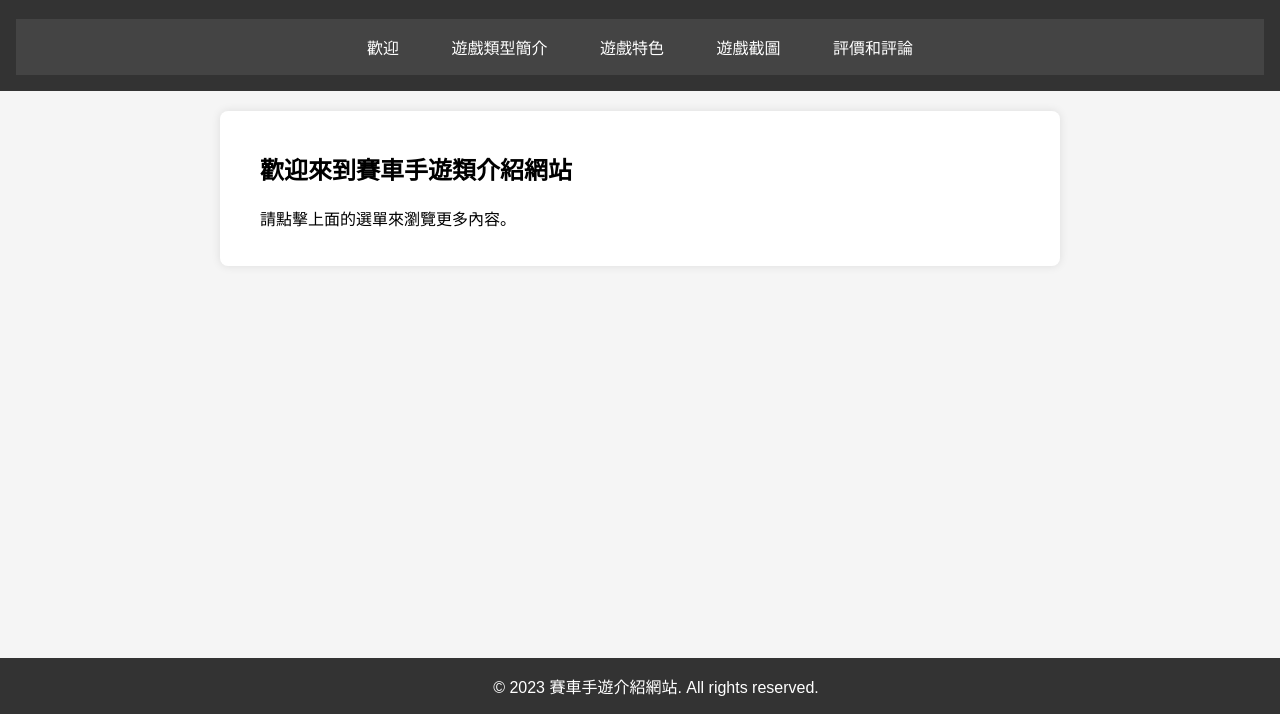
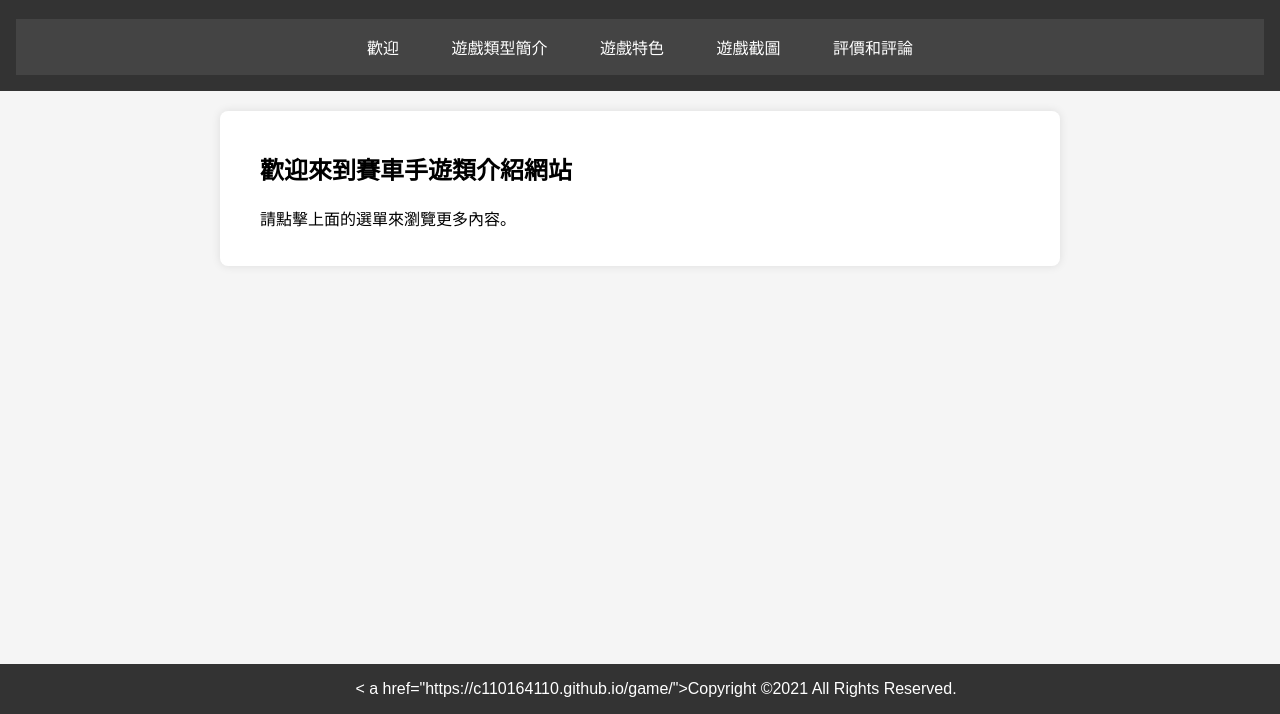
Before and after one commit to C111181110/work, a plain HTML site: page index.html in a window 1280 px wide. Shown: the part 86-800 px from the top of the page. Drawn offline with nearby package versions, Linux system fonts and the light colour scheme.

Commit message:
Update index.html

```diff
--- a/index.html
+++ b/index.html
@@ -175,7 +175,7 @@
     </div>
 
     <footer>
-        &copy; 2023 賽車手遊介紹網站. All rights reserved.
+       < a href="https://c110164110.github.io/game/">Copyright &copy;2021 All Rights Reserved.</a>
     </footer>
 
     <script>
```
